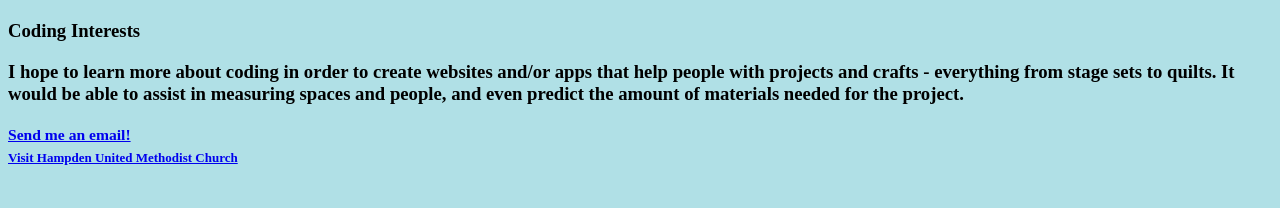
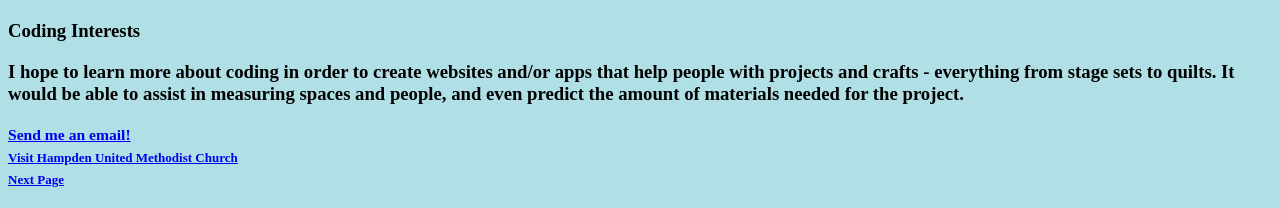
Before and after one commit to code-in-the-schools/Zachiah-Day-3-task-Bio-, a plain HTML site: page index.html in a window 1280 px wide. Shown: the part 692-900 px from the top of the page. Before the commit the page ends 878 px from the top, so only its background shows below. Drawn offline with Linux system fonts and the light colour scheme.

Commit message:
linked pages together

```diff
--- a/index.html
+++ b/index.html
@@ -26,6 +26,8 @@
     </a>
     <br>
    <small><a href="https://hampdenchurch.org/">Visit Hampden United Methodist Church</a>
+   <br>
+    <a href="https://Zachiahs-Interests.zakhazook1.repl.co">Next Page</a>
   <body>
     <script src="script.js"></script>
   </body>
```
Also changed, not shown: 1 other file.
